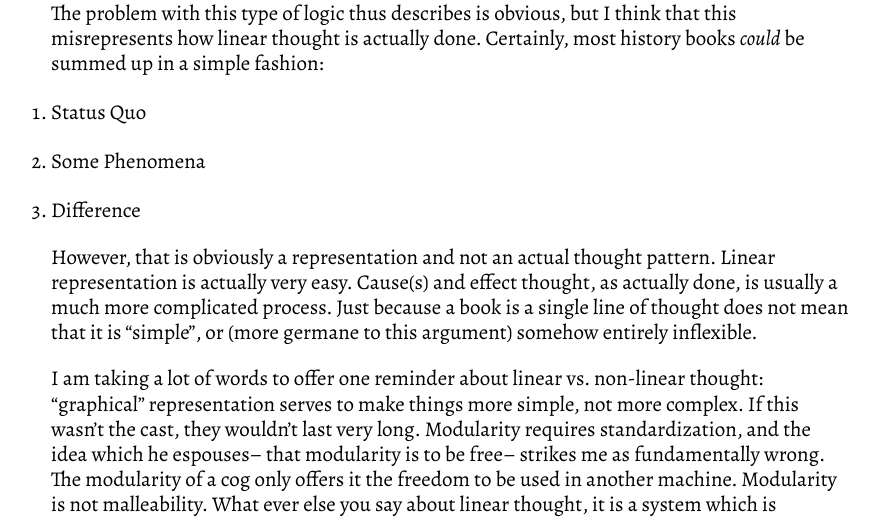
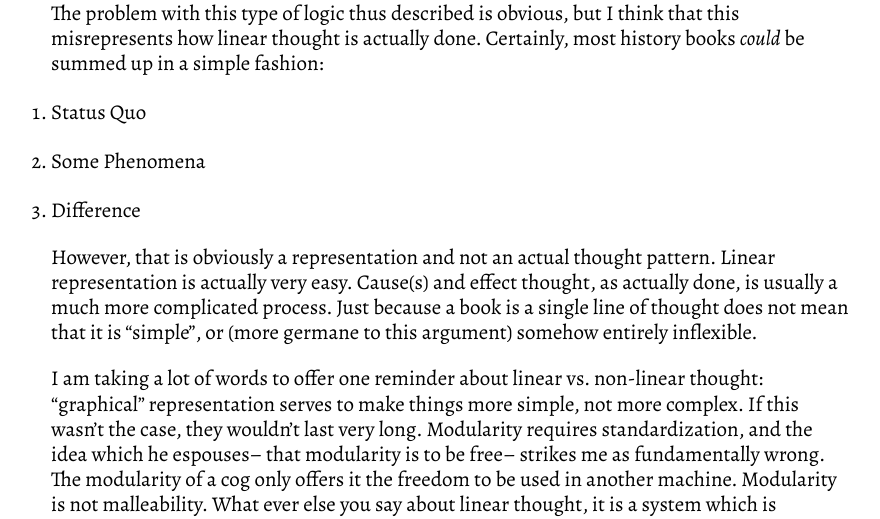
Before and after one commit to chadblack/history580, a Jekyll site: the page built from _posts/2013-10-30-representation-and-linearity.md, in a window 1280 px wide and 1400 px high, scrolled down 1776 px. Shown: the part 261-780 px from the top of the window, without its empty margins (189-1069 px from the left). Built offline with Jekyll 4.4.1, drawn with Linux system fonts in a browser that asks for light colours; some web fonts are replaced; Markdown is read by kramdown in place of the engine named in the settings; comment, search, counter and statistics services are not loaded; some of the changed text lies outside the part shown.

Commit message:
Created 2013-10-30-representation-and-linearity.md

```diff
--- a/_posts/2013-10-30-representation-and-linearity.md
+++ b/_posts/2013-10-30-representation-and-linearity.md
@@ -26,7 +26,7 @@ There is something about modern life that make people wax poetic, attempting to
 You might think I don't grasp what he means, but in fact he notes the simple contradiction himself: "Linear vs. non-linear, for example, is not actually homologous with textual vs. visual, since innumerable instances of non-linear text and linear visuals scramble the circuits. Most fundamentally, graph lies at the undecidable etymological root of both linear graphemic writing and multiaxial graphics." Linear thought, actually, is 'step-by-step' thinking, where one thing follows logically from another and is followed by another because of understandable and sufficient reasons:
 ![image](http://blog.alesyabags.com/wp-content/uploads/2010/04/linear-green.jpg?)
 
- The problem with this type of logic thus describes is obvious, but I think that this misrepresents how linear thought  is actually done. Certainly, most history books *could* be summed up in a simple fashion:
+ The problem with this type of logic thus described is obvious, but I think that this misrepresents how linear thought is actually done. Certainly, most history books *could* be summed up in a simple fashion:
 
  1. Status Quo
  2. Some Phenomena
@@ -34,7 +34,7 @@ You might think I don't grasp what he means, but in fact he notes the simple con
 
 However, that is obviously a representation and not an actual thought pattern. Linear representation is actually very easy. Cause(s) and effect thought, as actually done, is usually a much more complicated process. Just because a book is a single line of thought does not mean that it is "simple", or (more germane to this argument) somehow entirely inflexible.
 
-I am taking a lot of words to offer one reminder about linear vs. non-linear thought: "graphical" representation serves to make things more simple, not more complex. If this wasn't the cast, they wouldn't last very long.  Modularity requires standardization, and the idea which he espouses-- that modularity is to be free-- strikes me as fundamentally wrong. The modularity of a cog only offers it the freedom to be used in another machine. Modularity is not malleability. What ever else you say about linear thought, it is a system which is naturally malleable, even though it is not modular (especially in practice). If step one changes in the image above, then it step 2 will have to change even if the original step two will have to be cast aside.
+I am taking a lot of words to offer one reminder about linear vs. non-linear thought: "graphical" representation serves to make things more simple, not more complex. If this wasn't the case, they wouldn't last very long.  Modularity requires standardization, and the idea which he espouses-- that modularity is to be free-- strikes me as fundamentally wrong. The modularity of a cog only offers it the freedom to be used in another machine. Modularity is not malleability. What ever else you say about linear thought, it is a system which is naturally malleable, even though it is not modular (especially in practice). If step one changes in the image above, then it step 2 will have to change even if the original step two will have to be cast aside.
 
 My critique, finally, is this: linear thought is a different animal than linear conclusions/representations; the latter is always going to be a much more simplistic model than reality appears to support. "Non-linear" thought, however, is simply assumed to be more sophisticated simply because it represents complexity more directly. In other words, it appears more complex precisely since it excludes summation by definition. "Its not as easy as that," (my gross oversimplification of the non-linear though model) is a statements which has been used to describe highly complex physics and how to tie your shoes. It is a statement that sacrifices contingent argument at the alter of fastidious accuracy.
 
```
